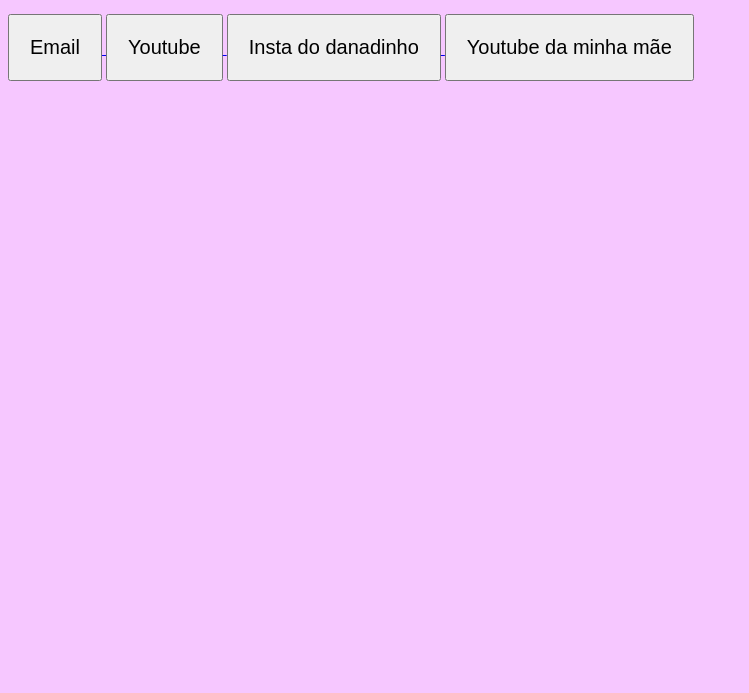
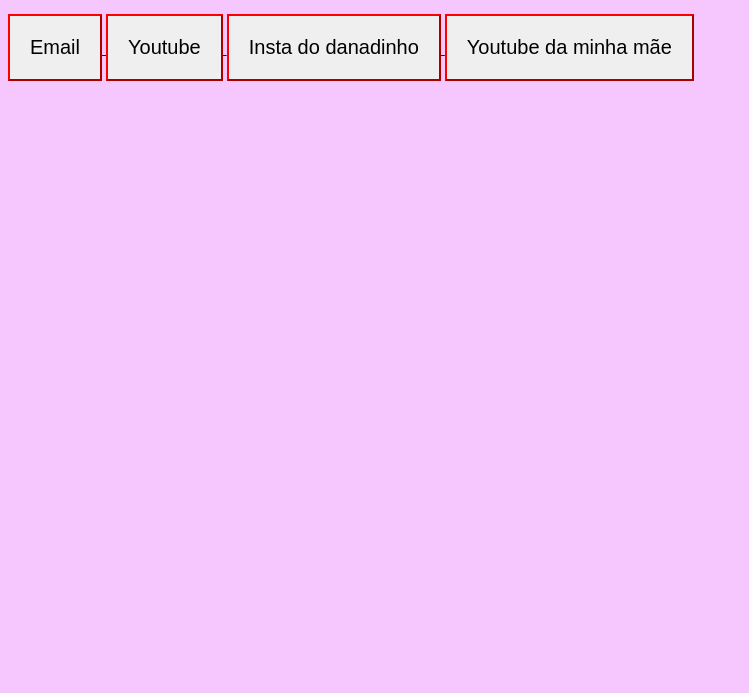
Before and after one commit to francisco-html/contatos1, a plain HTML site: page index.html in a window 1280 px wide. Shown: the part 107-800 px from the top of the page, without its empty margins (0-749 px from the left). Drawn offline with Linux system fonts and the light colour scheme.

Commit message:
novos arquivos

```diff
--- a/styles.css
+++ b/styles.css
@@ -16,5 +16,5 @@ html {
 button {
     font-size: 20px;
     padding: 20px;
-    border-color:;
+    border-color: red;
 }
```
